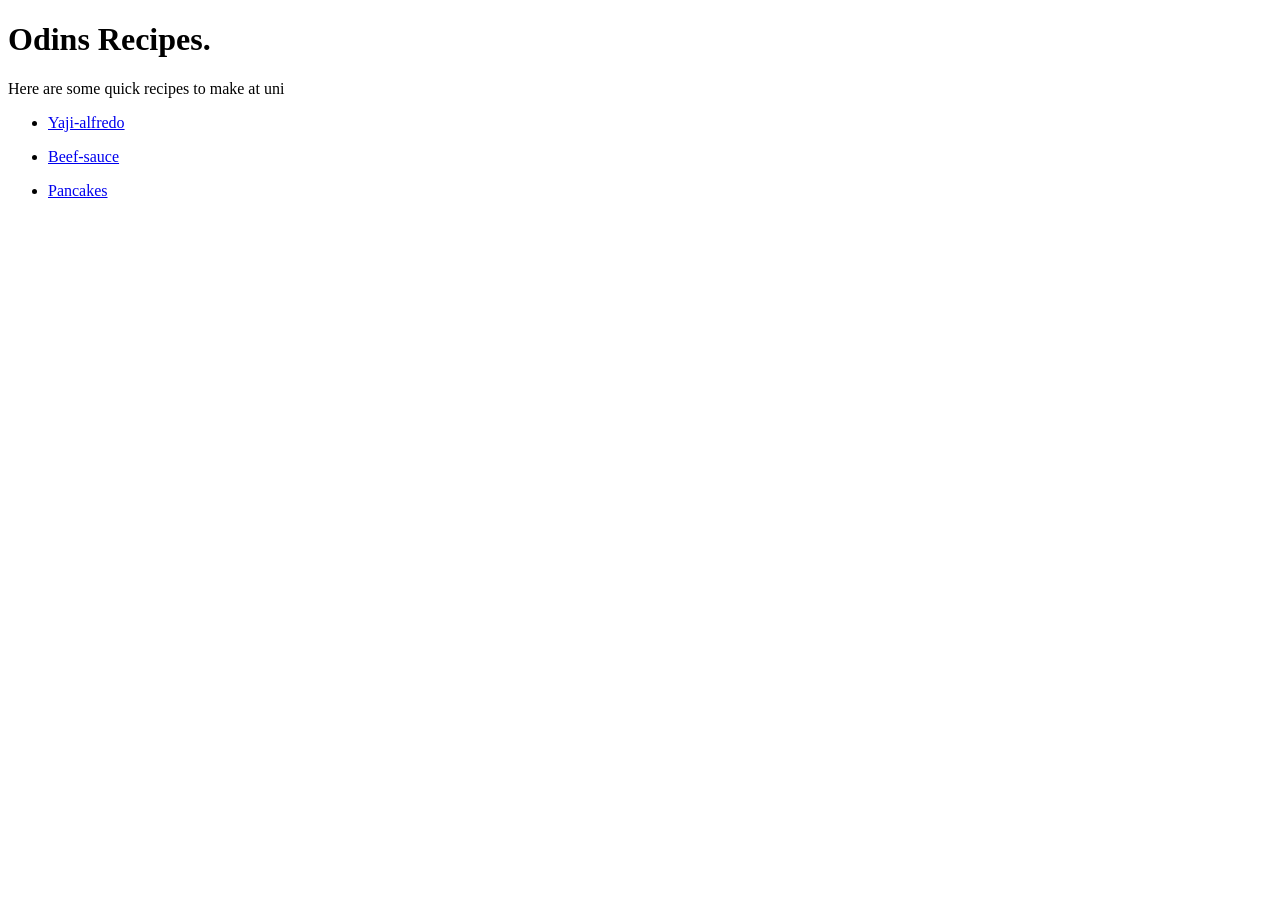
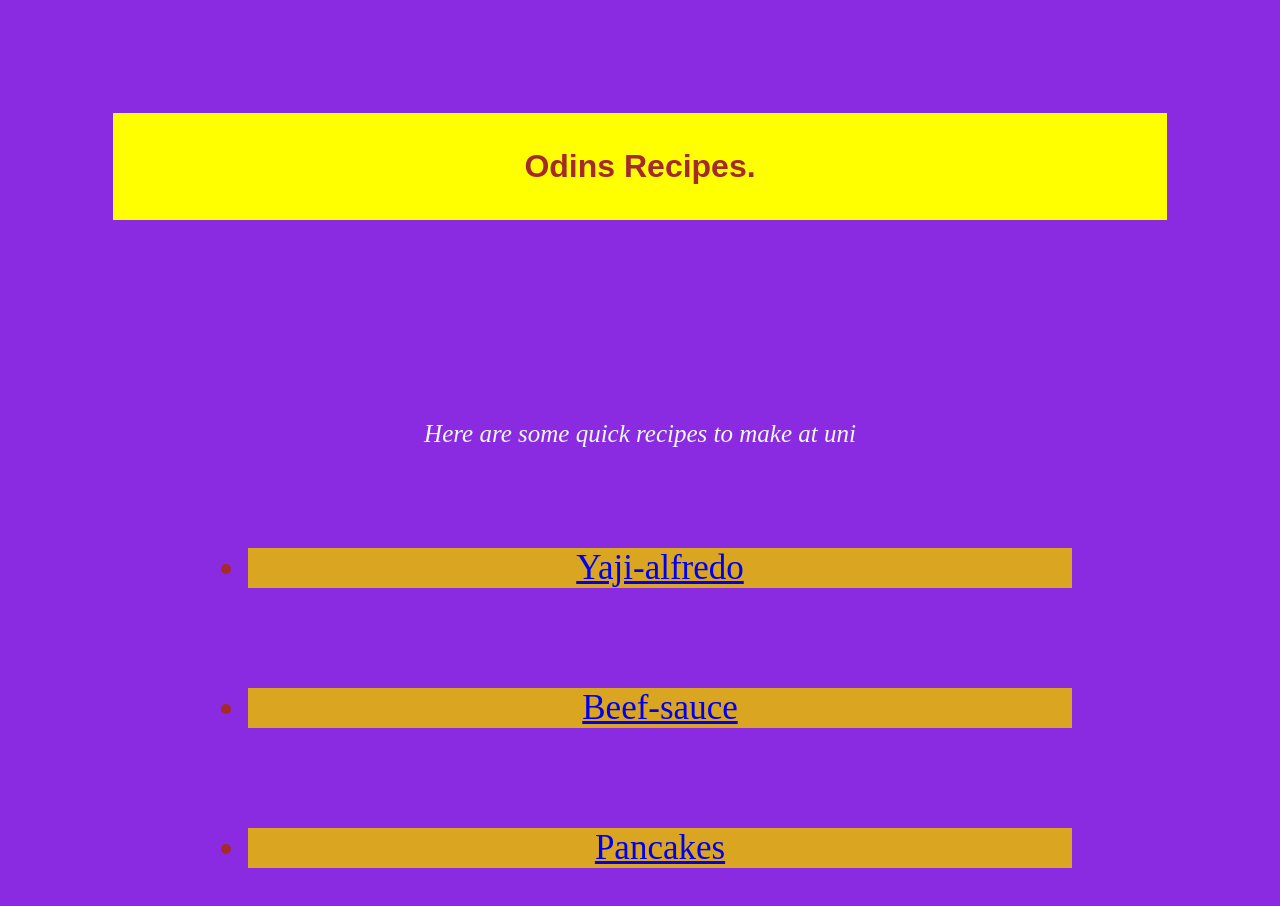
Before and after one commit to johnakuh6-alt/odin-recipes, a plain HTML site: page index.html in a window 1280 px wide. Before the commit the page ends 800 px from the top, so only its background shows below. Drawn offline with Linux system fonts and the light colour scheme.

Commit message:
Add CSS styling Page looks flashier

```diff
--- a/index.html
+++ b/index.html
@@ -4,12 +4,13 @@
     <meta charset="UTF-8">
     <meta name="viewport" content="width=device-width, initial-scale=1.0">
     <title>Odin-recipes</title>
+    <link rel="stylesheet" href="stylesheet.css">
 </head>
 <body>
-    <h1> <strong> Odins Recipes. </strong> </h1>
-    <p>Here are some quick recipes to make at uni</p>
-    <ul><li><a href="recipes/yaji-alfredo.html">Yaji-alfredo</a></li></ul>
-    <ul><li><a href="recipes/beef-sauce.html">Beef-sauce</a></li></ul>
-    <ul><li><a href="recipes/pancakes.html">Pancakes</a></li></ul>
+    <h1 class="title"> <strong> Odins Recipes. </strong> </h1>
+    <em><p style="font-size: 25px; text-align: center; color: aliceblue;">Here are some quick recipes to make at uni</p></em>
+    <ul><li class="recipe"><a href="recipes/yaji-alfredo.html">Yaji-alfredo</a></li></ul>
+    <ul><li class="recipe"><a href="recipes/beef-sauce.html">Beef-sauce</a></li></ul>
+    <ul><li class="recipe"><a href="recipes/pancakes.html">Pancakes</a></li></ul>
 </body>
 </html>
--- a/stylesheet.css
+++ b/stylesheet.css
@@ -0,0 +1,3 @@
+body{color: brown;background-color: blueviolet;padding: 100px}
+.title{margin: 5px;text-align: center;margin-bottom: 200px;background-color:yellow;font-family: sans-serif;padding: 35px;}
+.recipe,.list{margin: 100px;font-size: 35px;text-align: center;background-color:goldenrod;}
```
Also changed, not shown: recipes/beef-sauce.html (+4 -2 lines), recipes/pancakes.html (+3 -2 lines), recipes/yaji-alfredo.html (+3 -2 lines).
